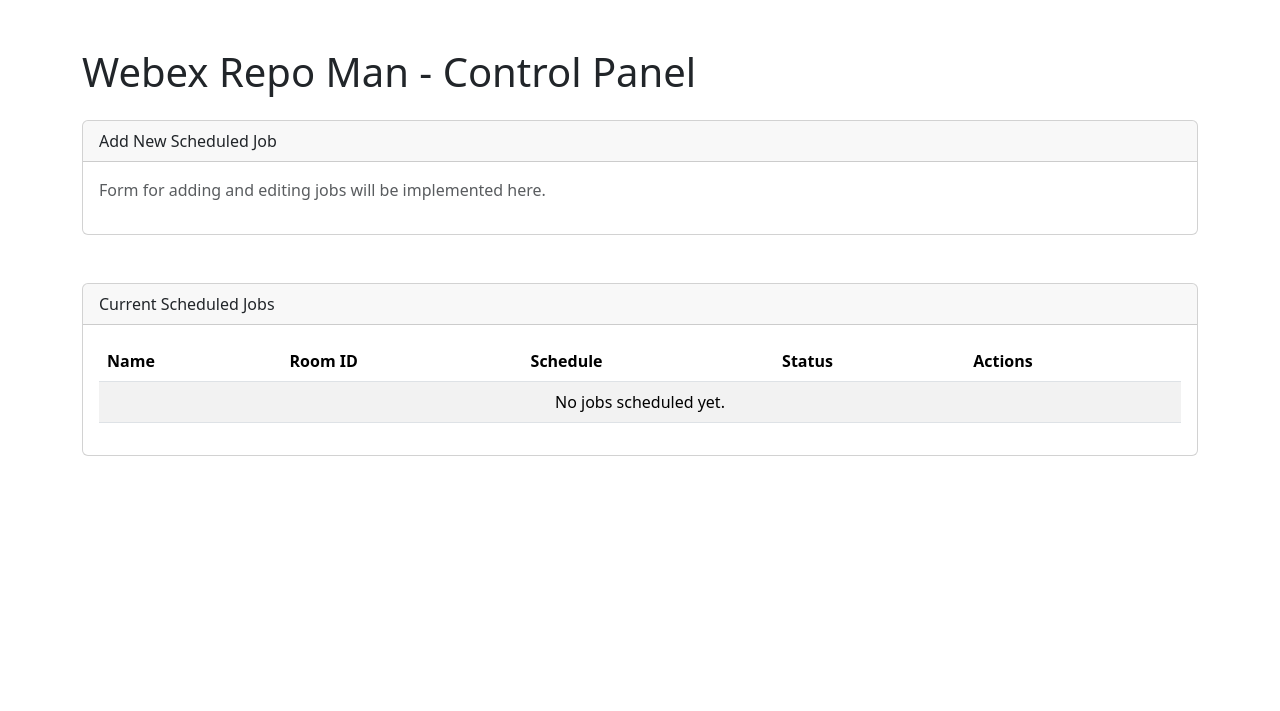
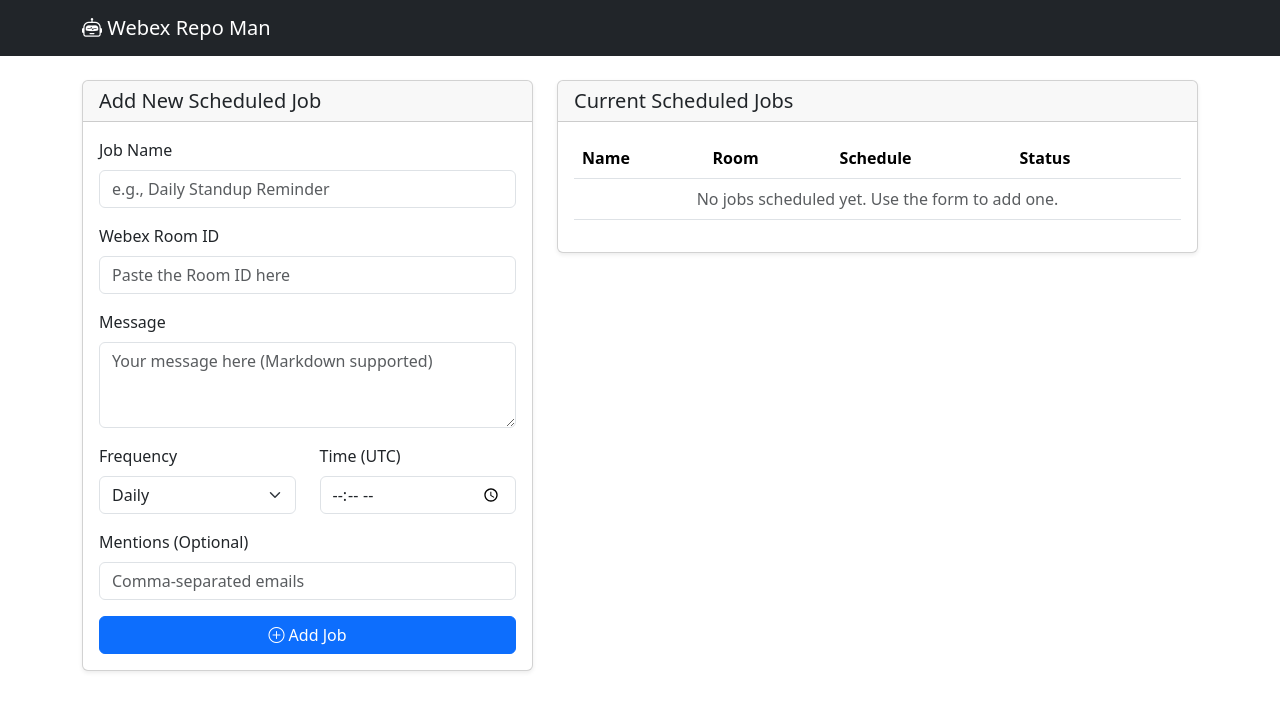
Before and after one commit to pawel-cygal/webex-repo-man, a Flask app: page / in a window 1280 px wide. Shown: the top 711 px of the page. Run offline with Flask 3, Linux system fonts and the light colour scheme.

Commit message:
feat: Implement full-featured bot management panel
- Replaced the static placeholder page with a functional control panel.
- Implemented a form to add new scheduled jobs for Webex rooms.
- Added backend logic to handle job creation and deletion.
- Improved the UI using Bootstrap for a cleaner and more user-friendly experience.
- Added flash messages for user feedback on actions.

```diff
--- a/app/main/routes.py
+++ b/app/main/routes.py
@@ -1,6 +1,7 @@
 # app/main/routes.py
 from . import main
-from flask import render_template
+from flask import render_template, request, redirect, url_for, flash
+from .. import db
 from ..models import ScheduledJob
 
 @main.route('/')
@@ -10,3 +11,50 @@
     """
     jobs = ScheduledJob.query.order_by(ScheduledJob.created_at.desc()).all()
     return render_template('index.html', jobs=jobs)
+
+@main.route('/add_job', methods=['POST'])
+def add_job():
+    """
+    Handles the creation of a new scheduled job.
+    """
+    try:
+        name = request.form.get('name')
+        room_id = request.form.get('room_id')
+        message = request.form.get('message')
+        frequency = request.form.get('frequency')
+        schedule_time = request.form.get('schedule_time')
+        mentions = request.form.get('mentions')
+
+        new_job = ScheduledJob(
+            name=name,
+            room_id=room_id,
+            message=message,
+            frequency=frequency,
+            schedule_time=schedule_time,
+            mentions=mentions,
+            is_active=True
+        )
+        db.session.add(new_job)
+        db.session.commit()
+        flash('Job added successfully!', 'success')
+    except Exception as e:
+        db.session.rollback()
+        flash(f'Error adding job: {e}', 'danger')
+
+    return redirect(url_for('main.index'))
+
+@main.route('/delete_job/<int:job_id>', methods=['POST'])
+def delete_job(job_id):
+    """
+    Handles the deletion of a scheduled job.
+    """
+    try:
+        job = ScheduledJob.query.get_or_404(job_id)
+        db.session.delete(job)
+        db.session.commit()
+        flash('Job deleted successfully!', 'success')
+    except Exception as e:
+        db.session.rollback()
+        flash(f'Error deleting job: {e}', 'danger')
+
+    return redirect(url_for('main.index'))
--- a/app/templates/index.html
+++ b/app/templates/index.html
@@ -6,36 +6,98 @@
     <title>Webex Bot Control Panel</title>
     <!-- Bootstrap CSS -->
     <link href="https://cdn.jsdelivr.net/npm/bootstrap@5.3.3/dist/css/bootstrap.min.css" rel="stylesheet">
+    <link rel="stylesheet" href="https://cdn.jsdelivr.net/npm/bootstrap-icons@1.11.3/font/bootstrap-icons.min.css">
 </head>
 <body>
-    <div class="container mt-5">
-        <h1 class="mb-4">Webex Repo Man - Control Panel</h1>
+    <nav class="navbar navbar-expand-lg navbar-dark bg-dark">
+        <div class="container">
+            <a class="navbar-brand" href="#">
+                <i class="bi bi-robot"></i> Webex Repo Man
+            </a>
+        </div>
+    </nav>
 
-        <!-- Section to Add a New Job -->
-        <div class="card mb-5">
+    <div class="container mt-4">
+        {% with messages = get_flashed_messages(with_categories=true) %}
+            {% if messages %}
+                {% for category, message in messages %}
+                    <div class="alert alert-{{ category }} alert-dismissible fade show" role="alert">
+                        {{ message }}
+                        <button type="button" class="btn-close" data-bs-dismiss="alert" aria-label="Close"></button>
+                    </div>
+                {% endfor %}
+            {% endif %}
+        {% endwith %}
+
+        <div class="row">
+            <!-- Add/Edit Job Form -->
+            <div class="col-md-5">
+                <div class="card shadow-sm">
                     <div class="card-header">
-                Add New Scheduled Job
+                        <h5 class="mb-0">Add New Scheduled Job</h5>
                     </div>
                     <div class="card-body">
-                <!-- Form will go here -->
-                <p class="text-muted">Form for adding and editing jobs will be implemented here.</p>
+                        <form action="/add_job" method="POST">
+                            <div class="mb-3">
+                                <label for="name" class="form-label">Job Name</label>
+                                <input type="text" class="form-control" id="name" name="name" placeholder="e.g., Daily Standup Reminder" required>
+                            </div>
+                            <div class="mb-3">
+                                <label for="room_id" class="form-label">Webex Room ID</label>
+                                <input type="text" class="form-control" id="room_id" name="room_id" placeholder="Paste the Room ID here" required>
+                            </div>
+                            <div class="mb-3">
+                                <label for="message" class="form-label">Message</label>
+                                <textarea class="form-control" id="message" name="message" rows="3" placeholder="Your message here (Markdown supported)" required></textarea>
+                            </div>
+                            <div class="row">
+                                <div class="col-md-6 mb-3">
+                                    <label for="frequency" class="form-label">Frequency</label>
+                                    <select class="form-select" id="frequency" name="frequency">
+                                        <option value="daily">Daily</option>
+                                        <option value="monday">Every Monday</option>
+                                        <option value="tuesday">Every Tuesday</option>
+                                        <option value="wednesday">Every Wednesday</option>
+                                        <option value="thursday">Every Thursday</option>
+                                        <option value="friday">Every Friday</option>
+                                        <option value="saturday">Every Saturday</option>
+                                        <option value="sunday">Every Sunday</option>
+                                    </select>
+                                </div>
+                                <div class="col-md-6 mb-3">
+                                    <label for="schedule_time" class="form-label">Time (UTC)</label>
+                                    <input type="time" class="form-control" id="schedule_time" name="schedule_time" required>
+                                </div>
+                            </div>
+                             <div class="mb-3">
+                                <label for="mentions" class="form-label">Mentions (Optional)</label>
+                                <input type="text" class="form-control" id="mentions" name="mentions" placeholder="Comma-separated emails">
+                            </div>
+                            <div class="d-grid">
+                                <button type="submit" class="btn btn-primary">
+                                    <i class="bi bi-plus-circle"></i> Add Job
+                                </button>
+                            </div>
+                        </form>
+                    </div>
                 </div>
             </div>
 
-        <!-- Section to Display Existing Jobs -->
-        <div class="card">
+            <!-- Job List -->
+            <div class="col-md-7">
+                <div class="card shadow-sm">
                     <div class="card-header">
-                Current Scheduled Jobs
+                        <h5 class="mb-0">Current Scheduled Jobs</h5>
                     </div>
                     <div class="card-body">
-                <table class="table table-striped">
+                        <table class="table table-hover">
                             <thead>
                                 <tr>
                                     <th>Name</th>
-                            <th>Room ID</th>
+                                    <th>Room</th>
                                     <th>Schedule</th>
                                     <th>Status</th>
-                            <th>Actions</th>
+                                    <th></th>
                                 </tr>
                             </thead>
                             <tbody>
@@ -43,8 +105,8 @@
                                     {% for job in jobs %}
                                         <tr>
                                             <td>{{ job.name }}</td>
-                                    <td><small>{{ job.room_id[:30] }}...</small></td>
-                                    <td>{{ job.frequency }} at {{ job.schedule_time }}</td>
+                                            <td class="text-muted" title="{{ job.room_id }}"><small>{{ job.room_id[:20] }}...</small></td>
+                                            <td>{{ job.frequency.capitalize() }} at {{ job.schedule_time }}</td>
                                             <td>
                                                 {% if job.is_active %}
                                                     <span class="badge bg-success">Active</span>
@@ -52,19 +114,24 @@
                                                     <span class="badge bg-secondary">Inactive</span>
                                                 {% endif %}
                                             </td>
-                                    <td>
-                                        <button class="btn btn-sm btn-primary">Edit</button>
-                                        <button class="btn btn-sm btn-danger">Delete</button>
+                                            <td class="text-end">
+                                                <form action="/delete_job/{{ job.id }}" method="POST" onsubmit="return confirm('Are you sure you want to delete this job?');">
+                                                    <button type="submit" class="btn btn-sm btn-outline-danger">
+                                                        <i class="bi bi-trash"></i>
+                                                    </button>
+                                                </form>
                                             </td>
                                         </tr>
                                     {% endfor %}
                                 {% else %}
                                     <tr>
-                                <td colspan="5" class="text-center">No jobs scheduled yet.</td>
+                                        <td colspan="5" class="text-center text-muted">No jobs scheduled yet. Use the form to add one.</td>
                                     </tr>
                                 {% endif %}
                             </tbody>
                         </table>
+                    </div>
+                </div>
             </div>
         </div>
     </div>
```
Lines whose indentation alone changed are shown as unchanged.
